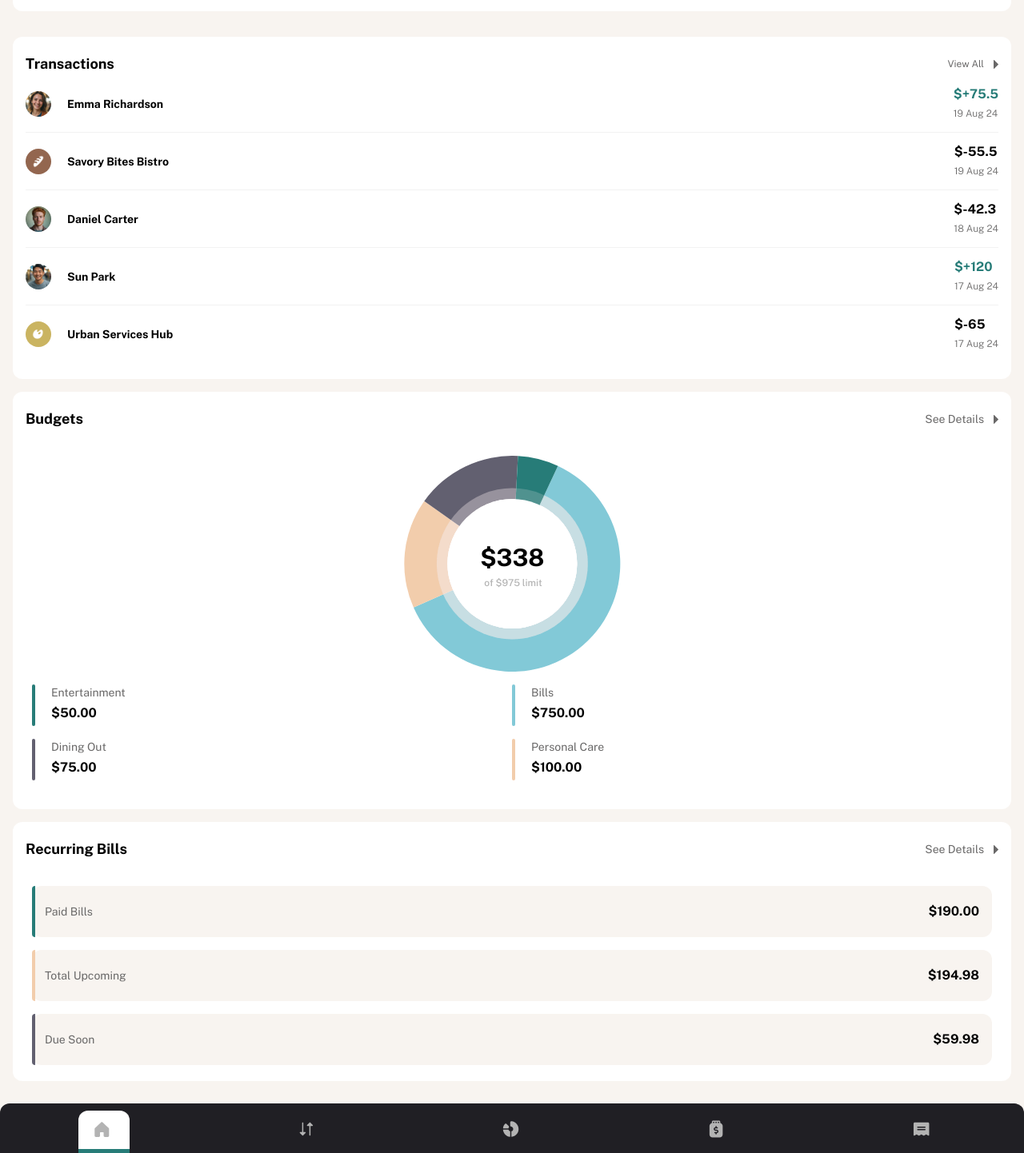
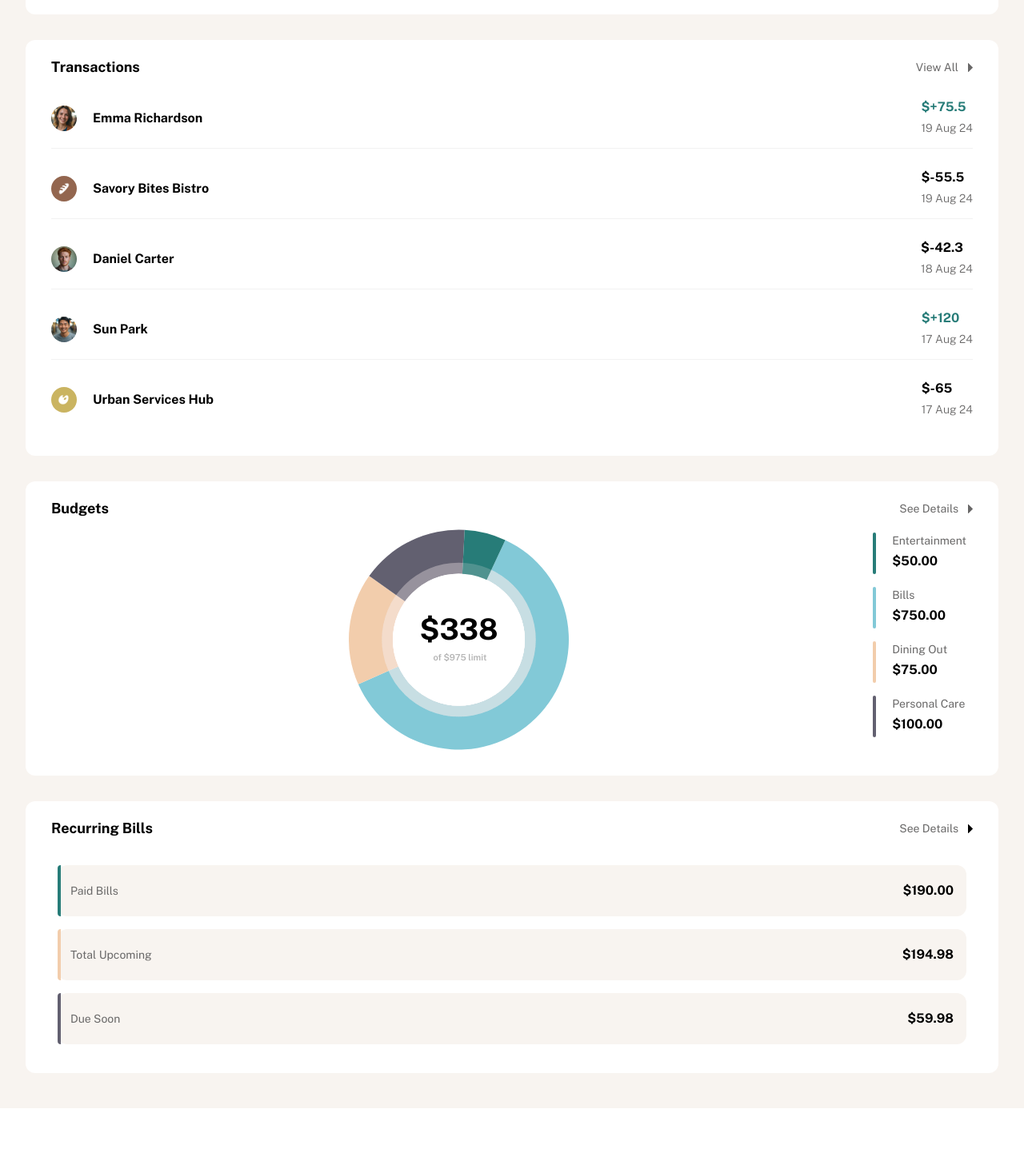
Before and after one commit to SonOfMan12316/mancyDev-finance-tracker, a React (Vite) app: page /overview in a window 1280 px wide. Shown: the part 386-1828 px from the top of the page at 80% size. After the commit the page ends 1772 px from the top, so only its background shows below. Built offline with nearby package versions, Linux system fonts and the light colour scheme.

Commit message:
rounded overview screen on mobile and tablet

```diff
--- a/src/components/global/BottomNav.tsx
+++ b/src/components/global/BottomNav.tsx
@@ -69,7 +69,7 @@ const BottomNav = () => {
   ];
 
   return (
-    <ul className="bg-ch-dark-grey flex items-center justify-around h-16 rounded-t-xl w-screen relative">
+    <ul className="bg-ch-dark-grey flex items-center justify-around h-16 md:h-24 rounded-t-xl w-screen relative">
       {NavItem.map((i: NavItem, index: number) => (
         <li
           key={index}
@@ -84,11 +84,24 @@ const BottomNav = () => {
             i?.action && i?.action();
           }}
         >
-          <div className="z-10 relative flex justify-center items-center">
-            {i.icon}
+          <div className="z-10 relative flex flex-col items-center">
+            <div className="pl-4 md:pl-6">
+              <>{i?.icon}</>
+            </div>
+            <div className="mx-auto">
+              <span
+                className={`capitalize hidden md:block font-bold text-base text-right pt-2 md:pl-6 ${
+                  activeNavItem === i?.label
+                    ? "text-black"
+                    : "text-ch-lighter-grey"
+                }`}
+              >
+                {i?.label}
+              </span>
+            </div>
           </div>
           {activeNavItem === i?.label && (
-            <div className="absolute inset-0 bg-white  h-14 w-16 border-ch-green border-b-8 transform -translate-y-3.5 -translate-x-5 rounded-t-xl"></div>
+            <div className="absolute inset-0 bg-white  h-14 md:h-20 w-12 md:w-28 border-ch-green border-b-8 transform -translate-y-3.5 md:-translate-y-2  md:translate-x-2 rounded-t-xl"></div>
           )}
         </li>
       ))}
--- /dev/null
+++ b/src/components/global/index.ts
@@ -0,0 +1,2 @@
+export { default as BottomNav } from "./BottomNav";
+export { default as SideNav } from "./SideNav";
--- a/src/components/icons/Bill.tsx
+++ b/src/components/icons/Bill.tsx
@@ -1,8 +1,8 @@
 const Bill = ({ color = "currentColor", ...props }) => {
   return (
     <svg
-      width="21"
-      height="18"
+      width="24"
+      height="24"
       viewBox="0 0 21 18"
       fill="none"
       xmlns="http://www.w3.org/2000/svg"
--- a/src/components/icons/Budget.tsx
+++ b/src/components/icons/Budget.tsx
@@ -1,8 +1,8 @@
 const Budget = ({ color = "currentColor", ...props }) => {
   return (
     <svg
-      width="21"
-      height="20"
+      width="24"
+      height="24"
       viewBox="0 0 21 20"
       fill="none"
       xmlns="http://www.w3.org/2000/svg"
--- a/src/components/icons/Home.tsx
+++ b/src/components/icons/Home.tsx
@@ -1,8 +1,8 @@
 const Home = ({ color = "currentColor", ...props }) => {
   return (
     <svg
-      width="19"
-      height="19"
+      width="24"
+      height="24"
       viewBox="0 0 19 19"
       fill="none"
       xmlns="http://www.w3.org/2000/svg"
--- a/src/components/icons/Saving.tsx
+++ b/src/components/icons/Saving.tsx
@@ -1,8 +1,8 @@
 const Saving = ({ color = "currentColor", ...props }) => {
   return (
     <svg
-      width="18"
-      height="22"
+      width="24"
+      height="24"
       viewBox="0 0 18 22"
       fill="none"
       xmlns="http://www.w3.org/2000/svg"
--- a/src/components/icons/Transaction.tsx
+++ b/src/components/icons/Transaction.tsx
@@ -1,8 +1,8 @@
 const Transaction = ({ color = "currentColor", ...props }) => {
   return (
     <svg
-      width="18"
-      height="18"
+      width="24"
+      height="24"
       viewBox="0 0 18 18"
       fill="none"
       xmlns="http://www.w3.org/2000/svg"
--- a/src/components/pages/overview.tsx
+++ b/src/components/pages/overview.tsx
@@ -2,7 +2,7 @@ import {
   addCommasToNumber,
   addPlusSignToNonNegativeNumber,
 } from "../../utils/number";
-import { Line, RightIcon, SavingIcon } from "../icons";
+import { RightIcon, SavingIcon } from "../icons";
 // const { transaction }
 import transactions from "../../data/transaction";
 import { toDMYString } from "../../utils/date";
@@ -36,7 +36,7 @@ const OverView = () => {
       color: "ch-cyan",
     },
     {
-      name: "Concert",
+      name: "Concert Tickets",
       amount: 110,
       color: "ch-navy",
     },
@@ -60,12 +60,12 @@ const OverView = () => {
     {
       name: "Dining Out",
       amount: 75,
-      color: "ch-navy",
+      color: "ch-yellow",
     },
     {
       name: "Personal Care",
       amount: 100,
-      color: "ch-yellow",
+      color: "ch-navy",
     },
   ];
   const billsData = [
@@ -88,19 +88,19 @@ const OverView = () => {
 
   return (
     <div className="bg-ch-beige w-screen">
-      <div className="px-4 py-3">
+      <div className="px-4 md:px-8 py-3">
         <div className="">
           <h1 className="text-3xl font-extrabold py-2">Overview</h1>
-          <div className="sm:flex sm:justify-between">
+          <div className="md:flex md:justify-between">
             {figure.map((item, index) => (
               <div
                 key={index}
-                className={`flex flex-col justify-center mt-3 py-5 px-4 rounded-xl sm:w-48 ${
+                className={`flex flex-col justify-center mt-3 py-5 px-4 md:px-8 rounded-xl md:w-56 ${
                   index === 0 ? "bg-black" : "bg-white"
                 }`}
               >
                 <h1
-                  className={`font-light text-xs ${
+                  className={`font-light text-xs md:text-sm ${
                     index === 0 ? "text-white" : "text-black"
                   }`}
                 >
@@ -116,7 +116,7 @@ const OverView = () => {
               </div>
             ))}
           </div>
-          <div className="bg-white my-8 px-4 py-5 sm:py-3 rounded-xl">
+          <div className="bg-white my-8 px-4 md:px-8 py-5 md:py-3 rounded-xl">
             <div className="flex justify-between">
               <div>
                 <h1 className="text-lg font-bold">Pots</h1>
@@ -126,8 +126,8 @@ const OverView = () => {
                 <RightIcon color="#696868" />
               </div>
             </div>
-            <div className="sm:flex justify-between">
-              <div className="bg-ch-beige my-2 py-5 px-4 rounded-xl sm:w-52">
+            <div className="md:flex justify-between">
+              <div className="bg-ch-beige my-2 py-5 px-4 rounded-xl md:w-64">
                 <div className="flex space-x-4 items-center">
                   <SavingIcon color="#277C78" />
                   <div>
@@ -136,7 +136,7 @@ const OverView = () => {
                   </div>
                 </div>
               </div>
-              <div className="grid grid-cols-2 px-2">
+              <div className="grid grid-cols-2 px-2 md:w-7/12">
                 {savingsData.map((saving, index) => (
                   <div key={index} className="flex space-x-3 my-2 ">
                     <div
@@ -153,27 +153,32 @@ const OverView = () => {
               </div>
             </div>
           </div>
-          <div className="bg-white my-4 px-4 py-5 relative rounded-xl overflow-hidden">
+          <div className="bg-white my-8 px-4 md:px-8 py-5 relative rounded-xl overflow-hidden">
             <div className="flex justify-between">
               <div>
                 <h1 className="text-lg font-bold">Transactions</h1>
               </div>
               <div className="flex items-center space-x-3">
-                <h1 className="text-xs text-ch-grey capitalize">view all</h1>
+                <h1 className="text-sm text-ch-grey capitalize">view all</h1>
                 <RightIcon color="#696868" />
               </div>
             </div>
             {transactions.slice(0, 5).map((transaction, index) => (
-              <div key={index} className="relative flex justify-between w-full">
+              <div
+                key={index}
+                className="relative flex justify-between w-full my-3"
+              >
                 <div className="flex space-x-5 items-center">
                   <div className="w-8">
                     <img className="rounded-full" src={transaction.avatar} />
                   </div>
-                  <h1 className="font-bold text-sm">{transaction.name}</h1>
+                  <h1 className="font-bold text-xs md:text-base">
+                    {transaction.name}
+                  </h1>
                 </div>
                 <div className="flex flex-col py-3">
                   <h1
-                    className={`font-bold ${
+                    className={`font-bold text-base ${
                       index === 0 || index === 3
                         ? "text-ch-green"
                         : "text-black"
@@ -185,13 +190,10 @@ const OverView = () => {
                         Number(transaction.amount)
                       )}
                   </h1>
-                  <div className="text-ch-grey text-xs font-light my-1">
+                  <div className="text-ch-grey text-xs md:text-sm font-light my-1">
                     {toDMYString(transaction.date)}
                   </div>
                 </div>
-                {/* <div className={` ${index === 0 ? "hidden" : "absolute"}`}>
-                  <Line />
-                </div> */}
                 {index !== 4 && (
                   <div className="absolute left-0 w-full bottom-0">
                     <div className=" border-b border-ch-light-grey" />
@@ -200,7 +202,7 @@ const OverView = () => {
               </div>
             ))}
           </div>
-          <div className="bg-white my-4 px-4 py-5 rounded-xl">
+          <div className="bg-white my-8 px-4 md:px-8 py-5 rounded-xl">
             <div className="flex justify-between items-center">
               <div>
                 <h1 className="text-lg font-bold">Budgets</h1>
@@ -210,10 +212,11 @@ const OverView = () => {
                 <RightIcon color="#696868" />
               </div>
             </div>
-            <div className="mt-8">
+            <div className="md:flex md:justify-between">
+              <div className="mt-8 md:mt-0 mx-auto">
                 <PieChart />
               </div>
-            <div className="grid grid-cols-2 px-2 my-2">
+              <div className="grid grid-cols-2 md:flex md:flex-col px-2 my-2">
                 {budgetsData.map((saving, index) => (
                   <div key={index} className="flex space-x-5 my-2 ">
                     <div
@@ -229,14 +232,15 @@ const OverView = () => {
                 ))}
               </div>
             </div>
-          <div className="bg-white my-4 px-4 pt-5 pb-1 rounded-xl">
+          </div>
+          <div className="bg-white my-8 px-4 md:px-8 py-5 rounded-xl">
             <div className="flex justify-between items-center">
               <div>
                 <h1 className="text-lg font-bold">Recurring Bills</h1>
               </div>
               <div className="flex items-center space-x-3">
                 <h1 className="text-sm text-ch-grey capitalize">see details</h1>
-                <RightIcon color="#696868" />
+                <RightIcon />
               </div>
             </div>
             <div className="flex flex-col px-2 space-y-4 mt-8 mb-4">
@@ -262,7 +266,9 @@ const OverView = () => {
           </div>
         </div>
       </div>
+      <div className="lg:hidden">
         <BottomNav />
+      </div>
     </div>
   );
 };
--- a/src/components/ui/PieChart.tsx
+++ b/src/components/ui/PieChart.tsx
@@ -28,7 +28,7 @@ const PieChart = () => {
 
   return (
     <div>
-      <Pie data={data} radius={135} hole={80} colors={colors} strokeWidth={1} />
+      <Pie data={data} radius={150} hole={80} colors={colors} strokeWidth={1} />
     </div>
   );
 };
@@ -56,7 +56,6 @@ const Pie: React.FC<PieProps> = ({
     >
       {data.map((slice, sliceIndex) => {
         const angle = (slice / sum) * 360;
-        const percentValue = ((slice / sum) * 100).toFixed(1);
         const nextAngle = startAngle;
         startAngle += angle;
 
@@ -164,22 +163,22 @@ const Slice: React.FC<SliceProps> = ({
       <circle cx={radius} cy={radius} r={radius * 0.6} fill="white" />
       <text
         x={radius}
-        y="130"
+        y="140"
         fontFamily="'Public Sans', sans-serif"
         fontWeight="700"
         textAnchor="middle"
         alignmentBaseline="middle"
         dominantBaseline="middle"
-        fontSize="30"
+        fontSize="40"
         fill="#000"
       >
         $338
       </text>
       <text
         x={radius - 35}
-        y="160"
+        y="175"
         fontFamily="'Public Sans', sans-serif"
-        fontWeight="500"
+        fontWeight="600"
         alignmentBaseline="middle"
         fontSize="12"
         fill="rgba(0, 0, 0, 0.30)"
--- a/tailwind.config.js
+++ b/tailwind.config.js
@@ -12,7 +12,8 @@ module.exports = {
         'ch-navy': '#626070',
         'ch-yellow': '#F2CDAC',
         'ch-dark-grey': '#201F24',
-        'ch-light-grey': '#F2F2F2'
+        'ch-light-grey': '#F2F2F2',
+        'ch-lighter-grey': '#B3B3B3'
       }
     },
   },
```
Also changed, not shown: src/components/global/SideNav.tsx (added, +13 -0 lines). Lines whose indentation alone changed are shown as unchanged.
